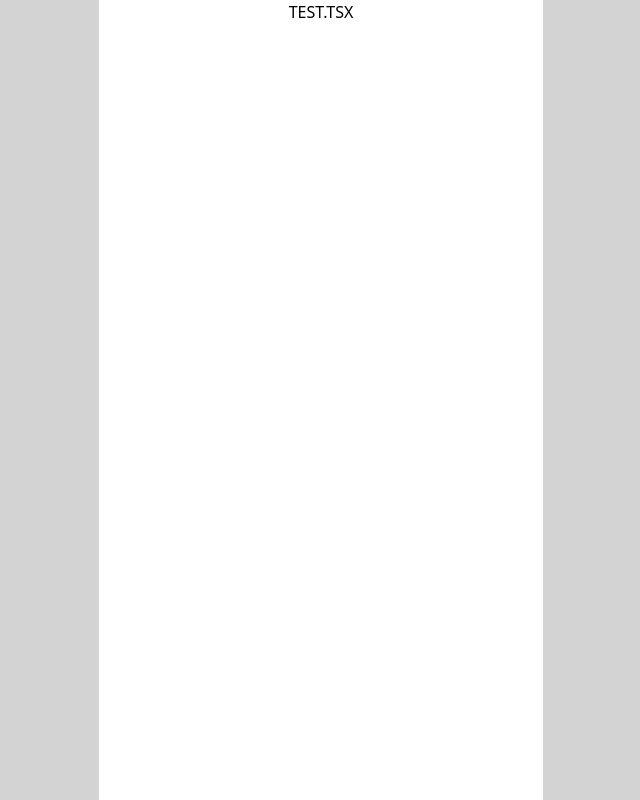
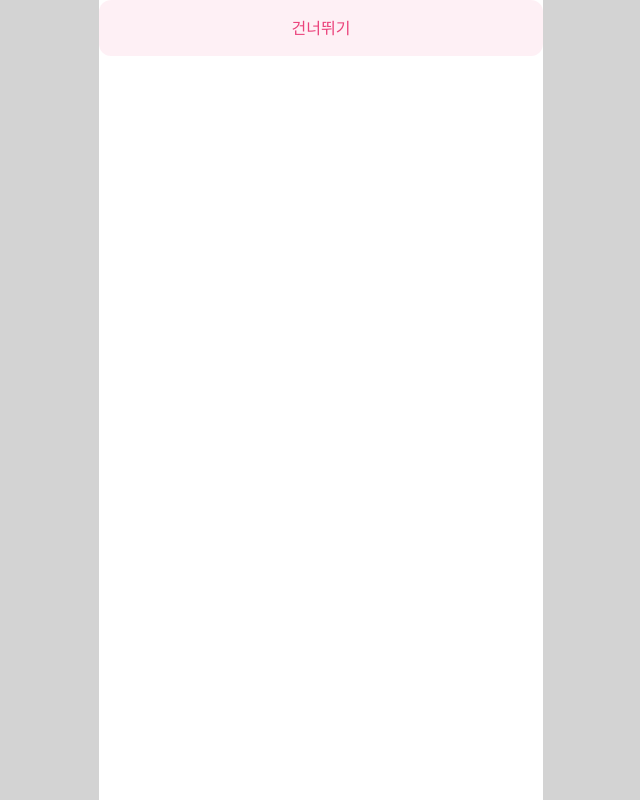
Before and after one commit to qowldud/love-soong-alarm-Web, a React (Vite) app: page / in a window 1280 px wide. Shown: the whole page, without its empty margins (319-959 px from the left). Built offline with nearby package versions, Linux system fonts and the light colour scheme.

Commit message:
feat: Button 공통 컴포넌트

```diff
--- a/package.json
+++ b/package.json
@@ -11,6 +11,7 @@
   },
   "dependencies": {
     "@tailwindcss/vite": "^4.1.12",
+    "clsx": "^2.1.1",
     "react": "^19.1.1",
     "react-dom": "^19.1.1",
     "react-router-dom": "^7.8.2",
--- /dev/null
+++ b/src/common/Button.tsx
@@ -0,0 +1,32 @@
+import clsx from "clsx";
+import type { ButtonHTMLAttributes } from "react";
+
+interface ButtonProps extends ButtonHTMLAttributes<HTMLButtonElement> {
+  variant?: "primary" | "disabled" | "secondary";
+}
+
+export const Button = ({
+  variant = "primary",
+  children,
+  className,
+  ...props
+}: ButtonProps) => {
+  const variants = {
+    primary: "bg-main1 text-white",
+    disabled: "bg-main2 text-white",
+    secondary: "bg-main3 text-main1",
+  };
+  return (
+    <button
+      className={clsx(
+        "w-full h-14 flex items-center justify-center rounded-xl text-base font-medium",
+        variants[variant],
+        className
+      )}
+      disabled={variant === "disabled"}
+      {...props}
+    >
+      {children}
+    </button>
+  );
+};
--- a/src/pages/Test.tsx
+++ b/src/pages/Test.tsx
@@ -1,7 +1,11 @@
+import { Button } from "../common/Button";
+
 export const Test = () => {
   return (
     <div>
-      <div className="flex justify-center items-center">TEST.TSX</div>
+      <div className="flex justify-center items-center">
+        <Button variant="secondary">건너뛰기</Button>
+      </div>
     </div>
   );
 };
```
Also changed, not shown: 1 other file (tests, documents, lock files or other folders).
